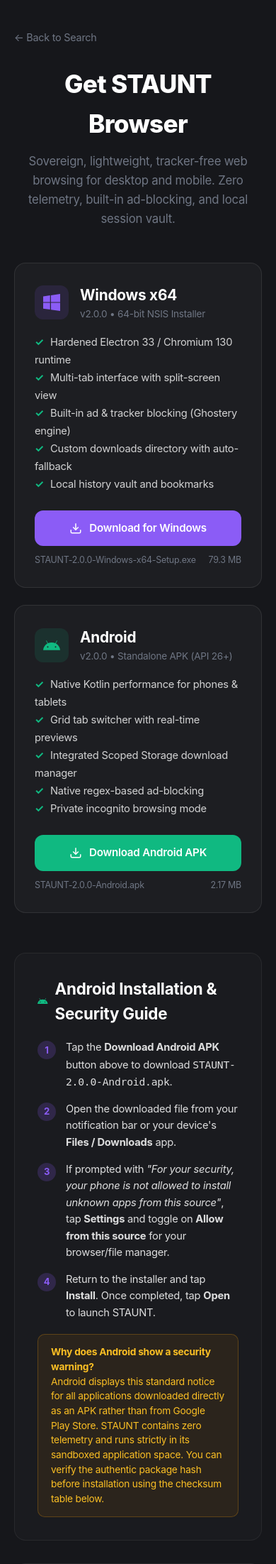
After one commit to keshavs40344/STAUNT, a Flask app: page /download in a window 390 px wide. The commit adds this page. Shown: the top 2203 px of the page at 71% size. Run offline with Flask 3, Linux system fonts and the light colour scheme; some libraries are stand-ins or nearby versions.

Commit message:
fix: window controls layering, official v2.0.0 android apk download, and mobile ui overhaul

```diff
--- a/releases/releases.json
+++ b/releases/releases.json
@@ -5,7 +5,8 @@
     "version": "2.0.0",
     "size_bytes": 83219252,
     "sha256": "c30ff799012600a3f964d02402c15d80605e0678e0b3d69ebaea1d223b8a22c7",
-    "release_date": "2026-09-28"
+    "release_date": "2026-09-28",
+    "download_url": "https://github.com/keshavs40344/STAUNT/releases/download/v2.0.0/STAUNT-2.0.0-Windows-x64-Setup.exe"
   },
   {
     "platform": "Android",
@@ -13,6 +14,7 @@
     "version": "2.0.0",
     "size_bytes": 2277262,
     "sha256": "ad8f1097e07c1eee690f2a43b89345832b19476cce48a3595addbdddf99a528f",
-    "release_date": "2026-09-28"
+    "release_date": "2026-09-28",
+    "download_url": "https://github.com/keshavs40344/STAUNT/releases/download/v2.0.0/STAUNT-2.0.0-Android.apk"
   }
 ]
--- a/search-engine/backend/server.py
+++ b/search-engine/backend/server.py
@@ -794,39 +794,47 @@ def research_page():
     return render_template("research.html")
 
 
-GITHUB_RELEASE_BASE = "https://raw.githubusercontent.com/keshavs40344/STAUNT/main/releases"
+GITHUB_RELEASE_BASE = "https://github.com/keshavs40344/STAUNT/releases/download/v2.0.0"
 
 @app.route("/download/windows")
 def download_windows():
     if os.environ.get("VERCEL"):
-        return redirect(f"{GITHUB_RELEASE_BASE}/STAUNT-Windows-Setup.exe", code=302)
-    for name in ["STAUNT-Windows-Setup.exe", "Staunt-Browser-Setup.exe", "Staunt Browser Ultra Setup 2.0.0.exe"]:
-        p = os.path.join(ASSETS_DIR, name)
-        if os.path.exists(p):
-            return send_file(p, as_attachment=True, download_name="STAUNT-Windows-Setup.exe")
-    return redirect(f"{GITHUB_RELEASE_BASE}/STAUNT-Windows-Setup.exe", code=302)
+        return redirect(f"{GITHUB_RELEASE_BASE}/STAUNT-2.0.0-Windows-x64-Setup.exe", code=302)
+    for name in ["STAUNT-2.0.0-Windows-x64-Setup.exe", "STAUNT-Windows-Setup.exe", "Staunt-Browser-Setup.exe", "Staunt Browser Ultra Setup 2.0.0.exe"]:
+        for root_dir in [ASSETS_DIR, os.path.join(STAUNT_ROOT, "release")]:
+            p = os.path.join(root_dir, name)
+            if os.path.exists(p):
+                return send_file(p, as_attachment=True, download_name="STAUNT-2.0.0-Windows-x64-Setup.exe", mimetype="application/x-msdownload")
+    return redirect(f"{GITHUB_RELEASE_BASE}/STAUNT-2.0.0-Windows-x64-Setup.exe", code=302)
 
 
 @app.route("/download/windows-portable")
 def download_windows_portable():
     if os.environ.get("VERCEL"):
-        return redirect(f"{GITHUB_RELEASE_BASE}/STAUNT-Windows-Portable.zip", code=302)
+        return redirect("https://raw.githubusercontent.com/keshavs40344/STAUNT/main/releases/STAUNT-Windows-Portable.zip", code=302)
     for name in ["STAUNT-Windows-Portable.zip", "Staunt-Browser-Windows-Setup.zip"]:
         p = os.path.join(ASSETS_DIR, name)
         if os.path.exists(p):
             return send_file(p, as_attachment=True, download_name="STAUNT-Windows-Portable.zip")
-    return redirect(f"{GITHUB_RELEASE_BASE}/STAUNT-Windows-Portable.zip", code=302)
+    return redirect("https://raw.githubusercontent.com/keshavs40344/STAUNT/main/releases/STAUNT-Windows-Portable.zip", code=302)
 
 
 @app.route("/download/android")
 def download_android():
     if os.environ.get("VERCEL"):
-        return redirect(f"{GITHUB_RELEASE_BASE}/STAUNT-Android.apk", code=302)
-    for name in ["STAUNT-Android.apk", "staunt-browser-release.apk", "Staunt-Browser-Mobile.apk"]:
-        p = os.path.join(ASSETS_DIR, name)
-        if os.path.exists(p):
-            return send_file(p, as_attachment=True, download_name="STAUNT-Android.apk")
-    return redirect(f"{GITHUB_RELEASE_BASE}/STAUNT-Android.apk", code=302)
+        return redirect(f"{GITHUB_RELEASE_BASE}/STAUNT-2.0.0-Android.apk", code=302)
+    for name in ["STAUNT-2.0.0-Android.apk", "STAUNT-Android.apk", "staunt-browser-release.apk"]:
+        for root_dir in [ASSETS_DIR, os.path.join(STAUNT_ROOT, "release")]:
+            p = os.path.join(root_dir, name)
+            if os.path.exists(p):
+                return send_file(p, as_attachment=True, download_name="STAUNT-2.0.0-Android.apk", mimetype="application/vnd.android.package-archive")
+    return redirect(f"{GITHUB_RELEASE_BASE}/STAUNT-2.0.0-Android.apk", code=302)
+
+
+@app.route("/download")
+@app.route("/download-guide")
+def download_page():
+    return render_template("download.html")
 
 
 @app.route("/api/releases", methods=["GET"])
--- /dev/null
+++ b/search-engine/templates/download.html
@@ -0,0 +1,367 @@
+<!DOCTYPE html>
+<html lang="en">
+<head>
+  <meta charset="UTF-8">
+  <meta name="viewport" content="width=device-width, initial-scale=1.0, maximum-scale=1.0, user-scalable=no, viewport-fit=cover">
+  <title>Download STAUNT Browser — Sovereign, Fast & Private</title>
+  <meta name="description" content="Download official STAUNT Browser for Windows and Android. Built-in ad-blocking, local session persistence, and zero telemetry.">
+  <link rel="icon" type="image/svg+xml" href="/static/icons/icon.svg">
+  <link rel="stylesheet" href="/static/css/style.css">
+  <style>
+    .download-container {
+      max-width: 900px;
+      margin: 0 auto;
+      padding: 40px 20px 80px;
+    }
+    .download-hero {
+      text-align: center;
+      margin-bottom: 48px;
+    }
+    .download-hero h1 {
+      font-size: 2.2rem;
+      font-weight: 800;
+      letter-spacing: -0.02em;
+      margin-bottom: 12px;
+      color: var(--text-main, #ffffff);
+    }
+    .download-hero p {
+      font-size: 1.05rem;
+      color: var(--text-muted, #94a3b8);
+      max-width: 600px;
+      margin: 0 auto;
+      line-height: 1.6;
+    }
+    .platform-cards-grid {
+      display: grid;
+      grid-template-columns: repeat(auto-fit, minmax(320px, 1fr));
+      gap: 24px;
+      margin-bottom: 56px;
+    }
+    .platform-card {
+      background: rgba(255, 255, 255, 0.03);
+      border: 1px solid rgba(255, 255, 255, 0.09);
+      border-radius: 16px;
+      padding: 28px;
+      display: flex;
+      flex-direction: column;
+      justify-content: space-between;
+      transition: border-color 0.2s, transform 0.2s;
+    }
+    .platform-card:hover {
+      border-color: rgba(139, 92, 246, 0.4);
+      transform: translateY(-2px);
+    }
+    .platform-header {
+      display: flex;
+      align-items: center;
+      gap: 16px;
+      margin-bottom: 16px;
+    }
+    .platform-icon {
+      width: 48px;
+      height: 48px;
+      border-radius: 12px;
+      background: rgba(139, 92, 246, 0.12);
+      display: flex;
+      align-items: center;
+      justify-content: center;
+      color: #8b5cf6;
+      flex-shrink: 0;
+    }
+    .platform-title {
+      font-size: 1.3rem;
+      font-weight: 700;
+      color: var(--text-main, #ffffff);
+    }
+    .platform-version {
+      font-size: 0.85rem;
+      color: var(--text-muted, #94a3b8);
+    }
+    .platform-features {
+      list-style: none;
+      padding: 0;
+      margin: 16px 0 24px;
+      font-size: 0.92rem;
+      color: rgba(255, 255, 255, 0.8);
+      line-height: 1.7;
+    }
+    .platform-features li::before {
+      content: "✓ ";
+      color: #10b981;
+      font-weight: 700;
+      margin-right: 6px;
+    }
+    .download-action-btn {
+      display: inline-flex;
+      align-items: center;
+      justify-content: center;
+      gap: 10px;
+      width: 100%;
+      padding: 13px 20px;
+      border-radius: 12px;
+      background: #8b5cf6;
+      color: #ffffff;
+      font-weight: 600;
+      font-size: 0.95rem;
+      text-decoration: none;
+      transition: background 0.2s, transform 0.1s;
+    }
+    .download-action-btn:hover {
+      background: #7c3aed;
+      transform: translateY(-1px);
+    }
+    .download-action-btn.android {
+      background: #10b981;
+    }
+    .download-action-btn.android:hover {
+      background: #059669;
+    }
+    .file-meta-row {
+      display: flex;
+      justify-content: space-between;
+      font-size: 0.78rem;
+      color: var(--text-muted, #94a3b8);
+      margin-top: 10px;
+    }
+    .guide-section {
+      background: rgba(255, 255, 255, 0.02);
+      border: 1px solid rgba(255, 255, 255, 0.06);
+      border-radius: 16px;
+      padding: 32px;
+      margin-bottom: 32px;
+    }
+    .guide-section h2 {
+      font-size: 1.4rem;
+      font-weight: 700;
+      margin-bottom: 16px;
+      color: var(--text-main, #ffffff);
+      display: flex;
+      align-items: center;
+      gap: 10px;
+    }
+    .guide-steps {
+      display: flex;
+      flex-direction: column;
+      gap: 14px;
+      margin: 18px 0;
+      font-size: 0.92rem;
+      color: rgba(255, 255, 255, 0.85);
+      line-height: 1.6;
+    }
+    .guide-step {
+      display: flex;
+      gap: 14px;
+      align-items: flex-start;
+    }
+    .step-num {
+      width: 26px;
+      height: 26px;
+      border-radius: 50%;
+      background: rgba(139, 92, 246, 0.2);
+      color: #8b5cf6;
+      display: flex;
+      align-items: center;
+      justify-content: center;
+      font-size: 0.82rem;
+      font-weight: 700;
+      flex-shrink: 0;
+      margin-top: 2px;
+    }
+    .notice-box {
+      background: rgba(245, 158, 11, 0.08);
+      border: 1px solid rgba(245, 158, 11, 0.25);
+      border-radius: 10px;
+      padding: 14px 18px;
+      margin-top: 14px;
+      font-size: 0.86rem;
+      color: #fbbf24;
+      line-height: 1.5;
+    }
+    .checksum-table {
+      width: 100%;
+      border-collapse: collapse;
+      margin-top: 16px;
+      font-size: 0.84rem;
+    }
+    .checksum-table th, .checksum-table td {
+      padding: 10px 12px;
+      border: 1px solid rgba(255, 255, 255, 0.08);
+      text-align: left;
+    }
+    .checksum-table th {
+      background: rgba(255, 255, 255, 0.04);
+      color: var(--text-main, #ffffff);
+    }
+    .checksum-code {
+      font-family: monospace;
+      font-size: 0.78rem;
+      color: #a78bfa;
+      word-break: break-all;
+    }
+  </style>
+</head>
+<body class="theme-dark">
+  <div class="download-container">
+    <div style="margin-bottom: 24px;">
+      <a href="/" style="display: inline-flex; align-items: center; gap: 6px; color: var(--text-muted, #94a3b8); text-decoration: none; font-size: 0.9rem;">
+        ← Back to Search
+      </a>
+    </div>
+
+    <div class="download-hero">
+      <h1>Get STAUNT Browser</h1>
+      <p>Sovereign, lightweight, tracker-free web browsing for desktop and mobile. Zero telemetry, built-in ad-blocking, and local session vault.</p>
+    </div>
+
+    <!-- Platform Cards -->
+    <div class="platform-cards-grid">
+      <!-- Windows Card -->
+      <div class="platform-card">
+        <div>
+          <div class="platform-header">
+            <div class="platform-icon">
+              <svg width="24" height="24" viewBox="0 0 24 24" fill="currentColor"><path d="M0 3.449L9.75 2.1v9.451H0m10.949-9.602L24 0v11.4H10.949M0 12.6h9.75v9.451L0 20.699M10.949 12.6H24V24l-12.95-1.801"/></svg>
+            </div>
+            <div>
+              <div class="platform-title">Windows x64</div>
+              <div class="platform-version">v2.0.0 • 64-bit NSIS Installer</div>
+            </div>
+          </div>
+          <ul class="platform-features">
+            <li>Hardened Electron 33 / Chromium 130 runtime</li>
+            <li>Multi-tab interface with split-screen view</li>
+            <li>Built-in ad & tracker blocking (Ghostery engine)</li>
+            <li>Custom downloads directory with auto-fallback</li>
+            <li>Local history vault and bookmarks</li>
+          </ul>
+        </div>
+        <div>
+          <a href="/download/windows" class="download-action-btn">
+            <svg width="18" height="18" viewBox="0 0 24 24" fill="none" stroke="currentColor" stroke-width="2"><path d="M21 15v4a2 2 0 0 1-2 2H5a2 2 0 0 1-2-2v-4"/><polyline points="7 10 12 15 17 10"/><line x1="12" y1="15" x2="12" y2="3"/></svg>
+            Download for Windows
+          </a>
+          <div class="file-meta-row">
+            <span>STAUNT-2.0.0-Windows-x64-Setup.exe</span>
+            <span>79.3 MB</span>
+          </div>
+        </div>
+      </div>
+
+      <!-- Android Card -->
+      <div class="platform-card">
+        <div>
+          <div class="platform-header">
+            <div class="platform-icon" style="background: rgba(16, 185, 129, 0.12); color: #10b981;">
+              <svg width="24" height="24" viewBox="0 0 24 24" fill="currentColor"><path d="M17.523 15.3414c-.5511 0-.9993-.4486-.9993-.9997s.4482-.9993.9993-.9993c.551 0 .9993.4482.9993.9993.0001.5511-.4483.9997-.9993.9997m-11.046 0c-.5511 0-.9993-.4486-.9993-.9997s.4482-.9993.9993-.9993c.5511 0 .9993.4482.9993.9993 0 .5511-.4482.9997-.9993.9997m11.4045-6.02l1.9973-3.4592a.416.416 0 00-.1521-.5676.416.416 0 00-.5676.1521l-2.0223 3.503C15.5902 8.4111 13.8533 8.086 12 8.086s-3.5902.3251-5.1368.8637L4.8409 5.4467a.4161.4161 0 00-.5677-.1521.4157.4157 0 00-.1521.5676l1.9973 3.4592C2.6889 11.1867.3432 14.6589 0 18.761h24c-.3432-4.1021-2.6889-7.5743-6.1185-9.4396"/></svg>
+            </div>
+            <div>
+              <div class="platform-title">Android</div>
+              <div class="platform-version">v2.0.0 • Standalone APK (API 26+)</div>
+            </div>
+          </div>
+          <ul class="platform-features">
+            <li>Native Kotlin performance for phones & tablets</li>
+            <li>Grid tab switcher with real-time previews</li>
+            <li>Integrated Scoped Storage download manager</li>
+            <li>Native regex-based ad-blocking</li>
+            <li>Private incognito browsing mode</li>
+          </ul>
+        </div>
+        <div>
+          <a href="/download/android" class="download-action-btn android">
+            <svg width="18" height="18" viewBox="0 0 24 24" fill="none" stroke="currentColor" stroke-width="2"><path d="M21 15v4a2 2 0 0 1-2 2H5a2 2 0 0 1-2-2v-4"/><polyline points="7 10 12 15 17 10"/><line x1="12" y1="15" x2="12" y2="3"/></svg>
+            Download Android APK
+          </a>
+          <div class="file-meta-row">
+            <span>STAUNT-2.0.0-Android.apk</span>
+            <span>2.17 MB</span>
+          </div>
+        </div>
+      </div>
+    </div>
+
+    <!-- Android Installation & Security Guide -->
+    <div class="guide-section">
+      <h2>
+        <svg width="22" height="22" viewBox="0 0 24 24" fill="currentColor" style="color: #10b981;"><path d="M17.523 15.3414c-.5511 0-.9993-.4486-.9993-.9997s.4482-.9993.9993-.9993c.551 0 .9993.4482.9993.9993.0001.5511-.4483.9997-.9993.9997m-11.046 0c-.5511 0-.9993-.4486-.9993-.9997s.4482-.9993.9993-.9993c.5511 0 .9993.4482.9993.9993 0 .5511-.4482.9997-.9993.9997m11.4045-6.02l1.9973-3.4592a.416.416 0 00-.1521-.5676.416.416 0 00-.5676.1521l-2.0223 3.503C15.5902 8.4111 13.8533 8.086 12 8.086s-3.5902.3251-5.1368.8637L4.8409 5.4467a.4161.4161 0 00-.5677-.1521.4157.4157 0 00-.1521.5676l1.9973 3.4592C2.6889 11.1867.3432 14.6589 0 18.761h24c-.3432-4.1021-2.6889-7.5743-6.1185-9.4396"/></svg>
+        Android Installation & Security Guide
+      </h2>
+      <div class="guide-steps">
+        <div class="guide-step">
+          <div class="step-num">1</div>
+          <div>Tap the <strong>Download Android APK</strong> button above to download <code>STAUNT-2.0.0-Android.apk</code>.</div>
+        </div>
+        <div class="guide-step">
+          <div class="step-num">2</div>
+          <div>Open the downloaded file from your notification bar or your device's <strong>Files / Downloads</strong> app.</div>
+        </div>
+        <div class="guide-step">
+          <div class="step-num">3</div>
+          <div>If prompted with <em>"For your security, your phone is not allowed to install unknown apps from this source"</em>, tap <strong>Settings</strong> and toggle on <strong>Allow from this source</strong> for your browser/file manager.</div>
+        </div>
+        <div class="guide-step">
+          <div class="step-num">4</div>
+          <div>Return to the installer and tap <strong>Install</strong>. Once completed, tap <strong>Open</strong> to launch STAUNT.</div>
+        </div>
+      </div>
+      <div class="notice-box">
+        <strong>Why does Android show a security warning?</strong><br>
+        Android displays this standard notice for all applications downloaded directly as an APK rather than from Google Play Store. STAUNT contains zero telemetry and runs strictly in its sandboxed application space. You can verify the authentic package hash before installation using the checksum table below.
+      </div>
+    </div>
+
+    <!-- Windows Installation & SmartScreen Guide -->
+    <div class="guide-section">
+      <h2>
+        <svg width="22" height="22" viewBox="0 0 24 24" fill="currentColor" style="color: #8b5cf6;"><path d="M0 3.449L9.75 2.1v9.451H0m10.949-9.602L24 0v11.4H10.949M0 12.6h9.75v9.451L0 20.699M10.949 12.6H24V24l-12.95-1.801"/></svg>
+        Windows Installation & SmartScreen Notice
+      </h2>
+      <div class="guide-steps">
+        <div class="guide-step">
+          <div class="step-num">1</div>
+          <div>Download <code>STAUNT-2.0.0-Windows-x64-Setup.exe</code> and double-click to run.</div>
+        </div>
+        <div class="guide-step">
+          <div class="step-num">2</div>
+          <div>If Microsoft Defender SmartScreen displays <em>"Windows protected your PC — unrecognized app"</em>: click <strong>More info</strong>, then click <strong>Run anyway</strong>.</div>
+        </div>
+        <div class="guide-step">
+          <div class="step-num">3</div>
+          <div>Follow the setup wizard to complete installation. Desktop and Start Menu shortcuts will be created automatically.</div>
+        </div>
+      </div>
+      <div class="notice-box">
+        <strong>Why does SmartScreen show an unrecognized app warning?</strong><br>
+        STAUNT is an independent open-source release without an expensive commercial Authenticode EV certificate. SmartScreen shows this prompt for newly released builds until cryptographic reputation is established on Microsoft servers. Always verify the SHA-256 hash below.
+      </div>
+    </div>
+
+    <!-- Cryptographic Checksum Table -->
+    <div class="guide-section">
+      <h2>Cryptographic SHA-256 Checksums</h2>
+      <p style="font-size: 0.88rem; color: var(--text-muted, #94a3b8); margin-bottom: 12px;">Verify file authenticity in PowerShell with <code>Get-FileHash -Algorithm SHA256 filename</code> or Linux/Mac with <code>sha256sum filename</code>:</p>
+      <table class="checksum-table">
+        <thead>
+          <tr>
+            <th>Package</th>
+            <th>Size</th>
+            <th>SHA-256 Hash</th>
+          </tr>
+        </thead>
+        <tbody>
+          <tr>
+            <td><strong>STAUNT-2.0.0-Windows-x64-Setup.exe</strong></td>
+            <td>83,219,252 bytes</td>
+            <td class="checksum-code">c30ff799012600a3f964d02402c15d80605e0678e0b3d69ebaea1d223b8a22c7</td>
+          </tr>
+          <tr>
+            <td><strong>STAUNT-2.0.0-Android.apk</strong></td>
+            <td>2,277,262 bytes</td>
+            <td class="checksum-code">ad8f1097e07c1eee690f2a43b89345832b19476cce48a3595addbdddf99a528f</td>
+          </tr>
+        </tbody>
+      </table>
+    </div>
+  </div>
+</body>
+</html>
--- a/search-engine/templates/index.html
+++ b/search-engine/templates/index.html
@@ -127,6 +127,9 @@
           <svg width="15" height="15" viewBox="0 0 24 24" fill="currentColor"><path d="M17.523 15.3414c-.5511 0-.9993-.4486-.9993-.9997s.4482-.9993.9993-.9993c.551 0 .9993.4482.9993.9993.0001.5511-.4483.9997-.9993.9997m-11.046 0c-.5511 0-.9993-.4486-.9993-.9997s.4482-.9993.9993-.9993c.5511 0 .9993.4482.9993.9993 0 .5511-.4482.9997-.9993.9997m11.4045-6.02l1.9973-3.4592a.416.416 0 00-.1521-.5676.416.416 0 00-.5676.1521l-2.0223 3.503C15.5902 8.4111 13.8533 8.086 12 8.086s-3.5902.3251-5.1368.8637L4.8409 5.4467a.4161.4161 0 00-.5677-.1521.4157.4157 0 00-.1521.5676l1.9973 3.4592C2.6889 11.1867.3432 14.6589 0 18.761h24c-.3432-4.1021-2.6889-7.5743-6.1185-9.4396"/></svg>
           <span>Download Android (.apk • 2.2 MB)</span>
         </a>
+      </div>
+      <div style="margin-top: 14px;">
+        <a href="/download" style="color: var(--accent, #a78bfa); font-size: 0.82rem; text-decoration: none;">📖 View Installation Guide, Android Sideloading & SHA-256 Checksums →</a>
       </div>
     </div>
 
--- a/smoke_test_prod.py
+++ b/smoke_test_prod.py
@@ -114,7 +114,7 @@ run_test("Legal Privacy Policy", "/privacy", val_privacy)
 def val_download_win(status, body, headers):
     loc = headers.get("Location", "")
     ct = headers.get("Content-Type", "")
-    if status in (301, 302, 307, 308) and "STAUNT-Windows-Setup.exe" in loc:
+    if status in (301, 302, 307, 308) and ("STAUNT-Windows-Setup.exe" in loc or "STAUNT-2.0.0-Windows-x64-Setup.exe" in loc):
         return True, f"Redirects to binary: {loc}"
     if status == 200 and ("application/octet-stream" in ct or "application/x-msdownload" in ct or len(body) > 1000000):
         return True, f"Streams binary directly (length: {len(body)})"
@@ -125,7 +125,7 @@ run_test("Windows Binary Download", "/download/windows", val_download_win, follo
 def val_download_apk(status, body, headers):
     loc = headers.get("Location", "")
     ct = headers.get("Content-Type", "")
-    if status in (301, 302, 307, 308) and "STAUNT-Android.apk" in loc:
+    if status in (301, 302, 307, 308) and ("STAUNT-Android.apk" in loc or "STAUNT-2.0.0-Android.apk" in loc):
         return True, f"Redirects to binary: {loc}"
     if status == 200 and ("application/vnd.android.package-archive" in ct or "application/octet-stream" in ct or len(body) > 1000000):
         return True, f"Streams binary directly (length: {len(body)})"
@@ -138,7 +138,7 @@ def val_releases(status, body, headers):
         return False, f"Expected 200, got {status}"
     try:
         data = json.loads(body)
-        if isinstance(data, list) and len(data) >= 3:
+        if isinstance(data, list) and len(data) >= 2:
             return True, f"Found {len(data)} releases in manifest"
         return False, f"Unexpected data format: {data}"
     except Exception as e:
```
Also changed, not shown: android/app/src/main/assets/newtab.html (+234 -31 lines), android/app/src/main/res/layout/activity_main.xml (+13 -7 lines), test_endpoints_local.py (+4 -3 lines), windows/desktop/src/index.html (+15 -5 lines), vercel.json.
